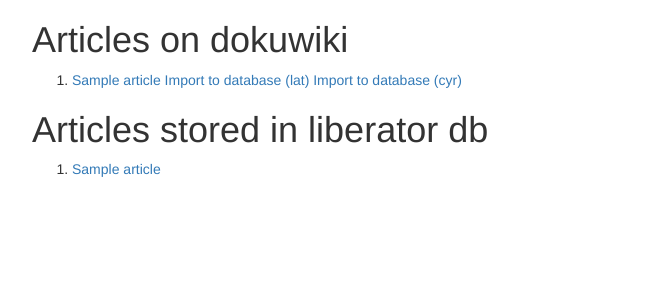
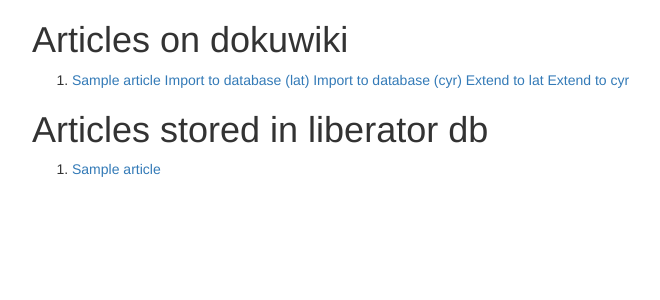
Before and after one commit to libreoss/liberator-api, a Django app: template article_manager/templates/articles_list.html in a window 1280 px wide. Shown: the part 80-380 px from the top of the page, without its empty margins (38-698 px from the left). Run offline with Django 3.2, Linux system fonts and the light colour scheme; tables that the repository leaves empty hold one stand-in row (values such as "Sample post"); the template is opened without the code that fills it: values that come from a table or form of the project are taken from there, most other values are stand-ins (such as "Sample title", 1, 10 or a date in 2020); some libraries are stand-ins or nearby versions.

Commit message:
improved extend functionality to speed up loading article list

```diff
--- a/article_manager/templates/articles_list.html
+++ b/article_manager/templates/articles_list.html
@@ -7,13 +7,11 @@
         <ol>
         {% for article in dokuwiki_articles %}
             <li>
-	    <a href="https://libre.lugons.org/wiki/doku.php?id={{ article.wiki_slug}}">{{article.name}}</a>
-	    <a href={%url "wiki_import" article.wiki_slug "lat"%}>Import to database (lat)</a>
-	    <a href={%url "wiki_import" article.wiki_slug "cyr"%}>Import to database (cyr)</a>
-	    {% if article.article_with_same_title%}
-	    	<a href="{% url "wiki_extend" article.wiki_slug article.article_with_same_title.pk "lat" %}">Extend to lat</a>
-		<a href="{% url "wiki_extend" article.wiki_slug article.article_with_same_title.pk "cyr" %}">Extend to cyr</a>
-	    {% endif %}
+	    <a href="https://libre.lugons.org/wiki/doku.php?id={{ article}}">{{article}}</a>
+	    <a href={%url "wiki_import" article "lat"%}>Import to database (lat)</a>
+	    <a href={%url "wiki_import" article "cyr"%}>Import to database (cyr)</a>
+	    <a href="{% url "wiki_extend" article "auto" "lat" %}">Extend to lat</a>
+	    <a href="{% url "wiki_extend" article "auto" "cyr" %}">Extend to cyr</a>
 	    </li>
         {% endfor %}
         </ol>
--- a/liberator/urls.py
+++ b/liberator/urls.py
@@ -9,7 +9,7 @@ urlpatterns = patterns('',
     url(r'^manager/$', 'article_manager.views.articles_list', name="article_list"),
     url(r"^manager/articles/(?P<article_id>\d+)$", "article_manager.views.article_view", name="article_view"),
     url(r"^manager/import/(?P<wiki_slug>[^/]+)/(?P<script>lat|cyr)", "article_manager.views.wiki_import", name="wiki_import"),
-    url(r"^manager/extend/(?P<wiki_slug>[^/]+)/(?P<article_id>\d+)/(?P<script>lat|cyr)", "article_manager.views.wiki_extend", name="wiki_extend"),
+    url(r"^manager/extend/(?P<wiki_slug>[^/]+)/(?P<article_id>\d+|auto)/(?P<script>lat|cyr)", "article_manager.views.wiki_extend", name="wiki_extend"),
     url(r"manager/articles/(?P<article_id>\d+)/delete", "article_manager.views.article_delete", name="article_delete"),
     url(r"^manager/articles/(?P<article_id>\d+)/diff", "article_manager.views.article_diff", name="article_diff"),
     url(r"^editor/new", "article_editor.views.article_submit", name="article_submit"),
```
Also changed, not shown: article_manager/views.py (+10 -4 lines).
